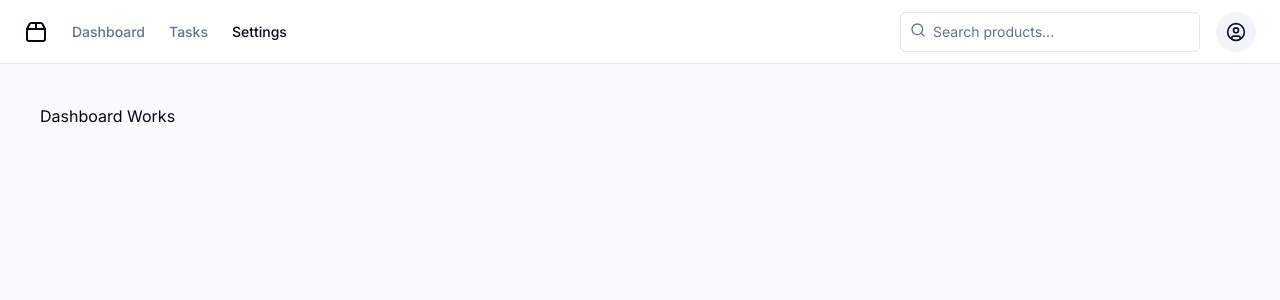
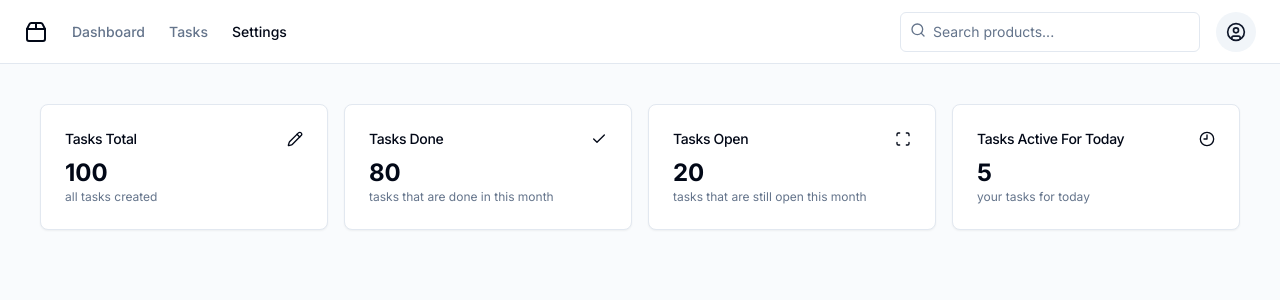
Before and after one commit to viteras007/taskpilot, a Next.js app: page /dashboard in a window 1280 px wide. Shown: the top 300 px of the page. Built offline with nearby package versions, Linux system fonts and the light colour scheme.

Commit message:
feat: adding cards on dashboard

```diff
--- a/app/(auth)/dashboard/page.tsx
+++ b/app/(auth)/dashboard/page.tsx
@@ -1,3 +1,33 @@
+import CardDash from "@/components/CardDash";
+import { Check, Clock9, Pencil, Scan } from "lucide-react";
+
 export default function DashboardPage() {
-  return <h1>Dashboard Works</h1>;
+  return (
+    <div className="grid gap-4 md:grid-cols-2 lg:grid-cols-4">
+      <CardDash
+        cardName="Tasks Total"
+        icon={<Pencil className="h-4 w-4" />}
+        value="100"
+        valueDescription="all tasks created"
+      />
+      <CardDash
+        cardName="Tasks Done"
+        icon={<Check className="h-4 w-4" />}
+        value="80"
+        valueDescription="tasks that are done in this month"
+      />
+      <CardDash
+        cardName="Tasks Open"
+        icon={<Scan className="h-4 w-4" />}
+        value="20"
+        valueDescription="tasks that are still open this month"
+      />
+      <CardDash
+        cardName="Tasks Active For Today"
+        icon={<Clock9 className="h-4 w-4" />}
+        value="5"
+        valueDescription="your tasks for today"
+      />
+    </div>
+  );
 }
--- /dev/null
+++ b/components/CardDash.tsx
@@ -0,0 +1,29 @@
+import React from "react";
+import { Card, CardHeader, CardTitle, CardContent } from "./ui/card";
+
+export interface CardDashProps {
+  cardName: string;
+  icon: React.ReactNode;
+  value: string;
+  valueDescription: string;
+}
+
+export default function CardDash({
+  cardName,
+  icon,
+  value,
+  valueDescription,
+}: CardDashProps) {
+  return (
+    <Card>
+      <CardHeader className="flex flex-row items-center justify-between space-y-0 pb-2">
+        <CardTitle className="text-sm font-medium">{cardName}</CardTitle>
+        {icon}
+      </CardHeader>
+      <CardContent>
+        <div className="text-2xl font-bold">{value}</div>
+        <p className="text-xs text-muted-foreground">{valueDescription}</p>
+      </CardContent>
+    </Card>
+  );
+}
--- a/components/NavMenu.tsx
+++ b/components/NavMenu.tsx
@@ -17,27 +17,27 @@ export default function NavMenu() {
     <header className="sticky top-0 flex h-16 items-center gap-4 border-b bg-background px-4 md:px-6">
       <nav className="hidden flex-col gap-6 text-lg font-medium md:flex md:flex-row md:items-center md:gap-5 md:text-sm lg:gap-6">
         <Link
-          href="#"
+          href="/dashboard"
           className="flex items-center gap-2 text-lg font-semibold md:text-base"
         >
           <Package2 className="h-6 w-6" />
           <span className="sr-only">Acme Inc</span>
         </Link>
         <Link
-          href="#"
+          href="/dashboard"
           className="text-muted-foreground transition-colors hover:text-foreground"
         >
           Dashboard
         </Link>
         <Link
-          href="#"
+          href="/task"
           className="text-muted-foreground transition-colors hover:text-foreground"
         >
           Tasks
         </Link>
         {/* TODO: Add other routes */}
         <Link
-          href="#"
+          href="/settings"
           className="text-foreground transition-colors hover:text-foreground"
         >
           Settings
@@ -71,7 +71,7 @@ export default function NavMenu() {
             >
               Tasks
             </Link>
-            <Link href="#" className="hover:text-foreground">
+            <Link href="/settings" className="hover:text-foreground">
               Settings
             </Link>
           </nav>
```
Also changed, not shown: 1 other file (tests, documents, lock files or other folders).
